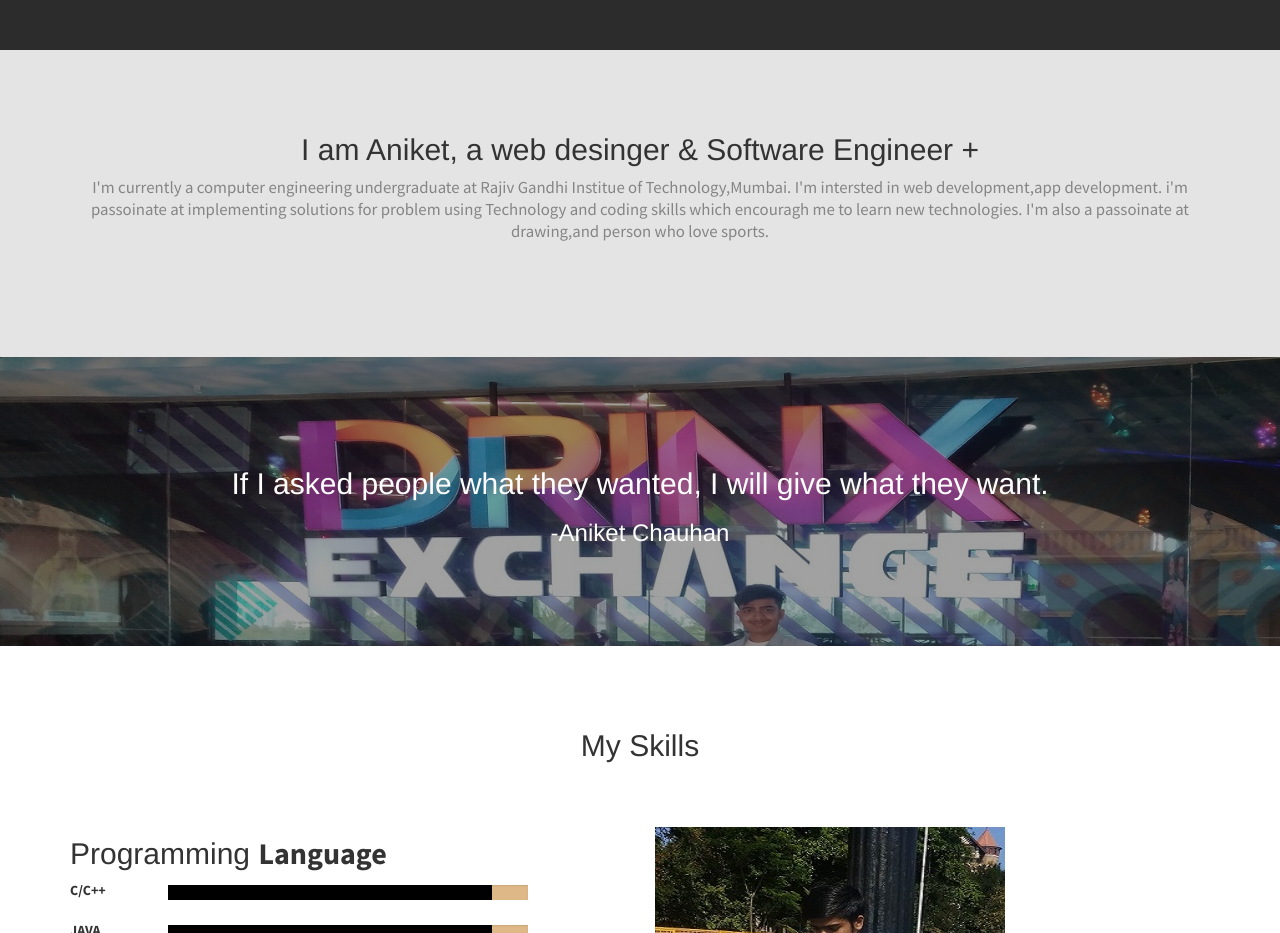
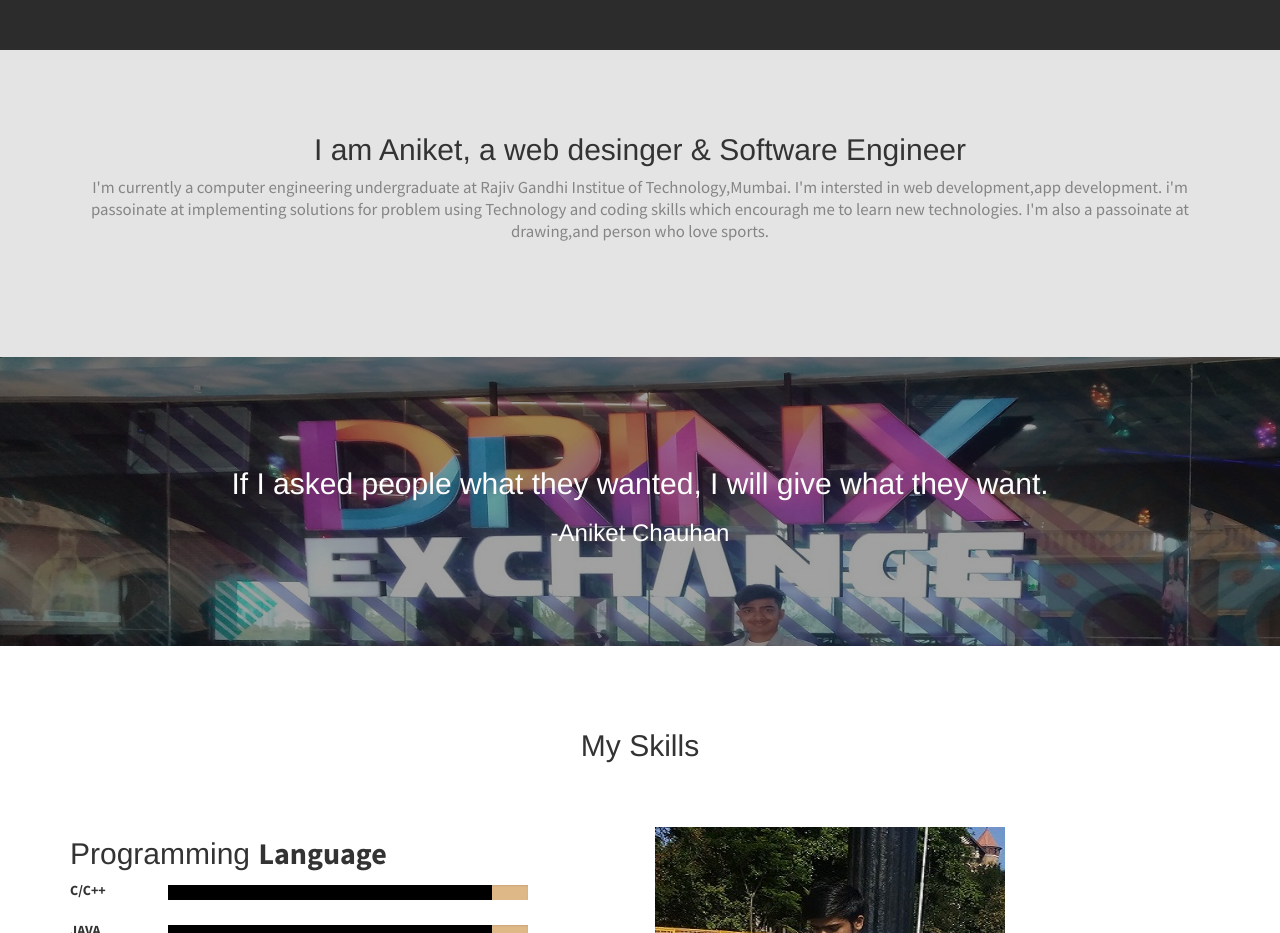
Before and after one commit to aniket193-web/aniket-chauhan-portfilo.github.io, a plain HTML site: page index.html in a window 1280 px wide. Shown: the part 800-1733 px from the top of the page. Drawn offline with Linux system fonts and the light colour scheme.

Commit message:
Update index.html

```diff
--- a/index.html
+++ b/index.html
@@ -117,7 +117,7 @@
         <div class="container">
             <div class="heading text-center">
                 <!-- Heading -->
-                <h2>I am Aniket, a web desinger & Software Engineer +</h2>
+                <h2>I am Aniket, a web desinger & Software Engineer </h2>
                 <p>I'm currently a computer engineering undergraduate at Rajiv Gandhi Institue of Technology,Mumbai. I'm intersted in web development,app development.
                     i'm passoinate at implementing solutions for problem using Technology and coding skills which encouragh me to learn new technologies.
                      I'm also a passoinate at drawing,and person who love sports.
```
